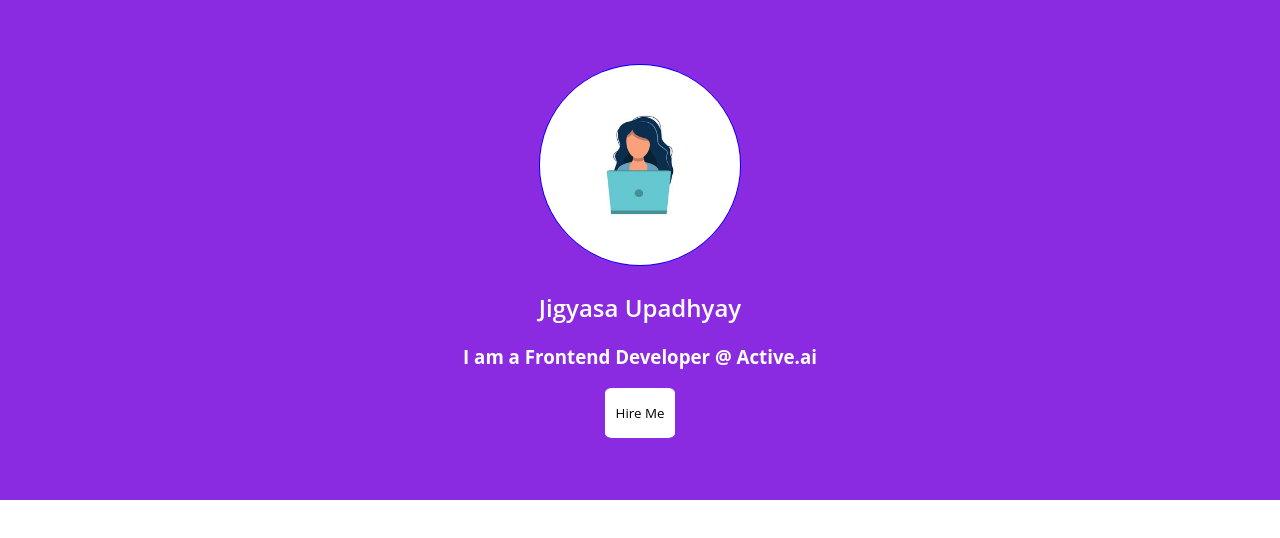
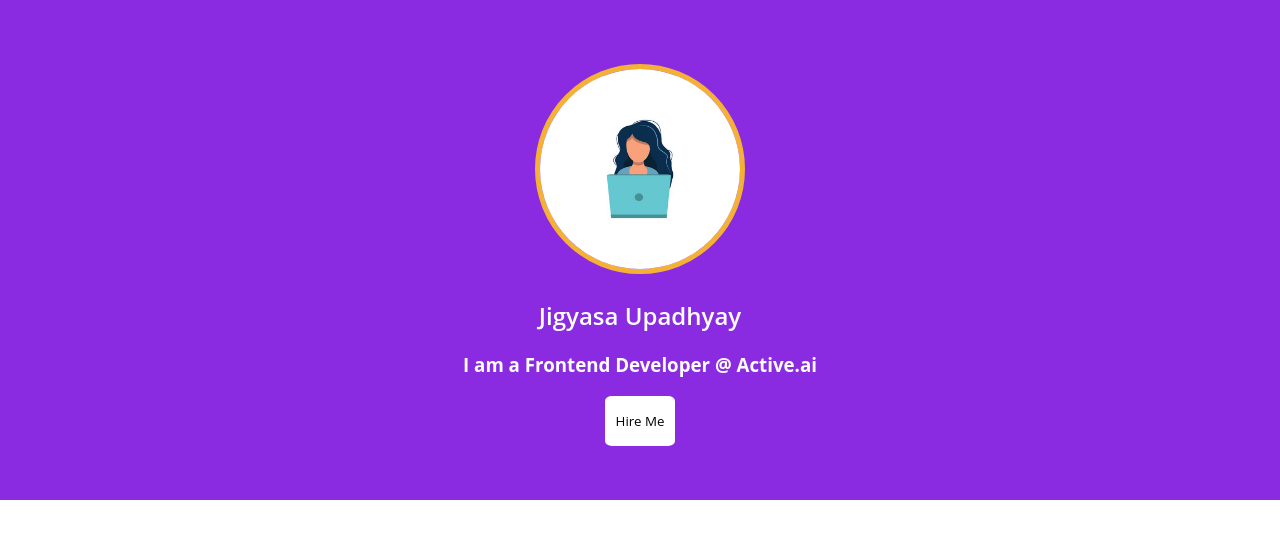
Before and after one commit to jigyasa-ctrl/portfolio2021, a React (Create React App) app: page / in a window 1280 px wide. Shown: the top 538 px of the page. Built offline with nearby package versions, Linux system fonts and the light colour scheme.

Commit message:
homepage styles updated

```diff
--- a/src/App.css
+++ b/src/App.css
@@ -32,5 +32,5 @@ color: #fff;
 .img{
   height: 200px;
   border-radius: 50%;
-  border: 1px solid blue;
+  border: 5px solid rgb(245, 177, 51);
 }
```
